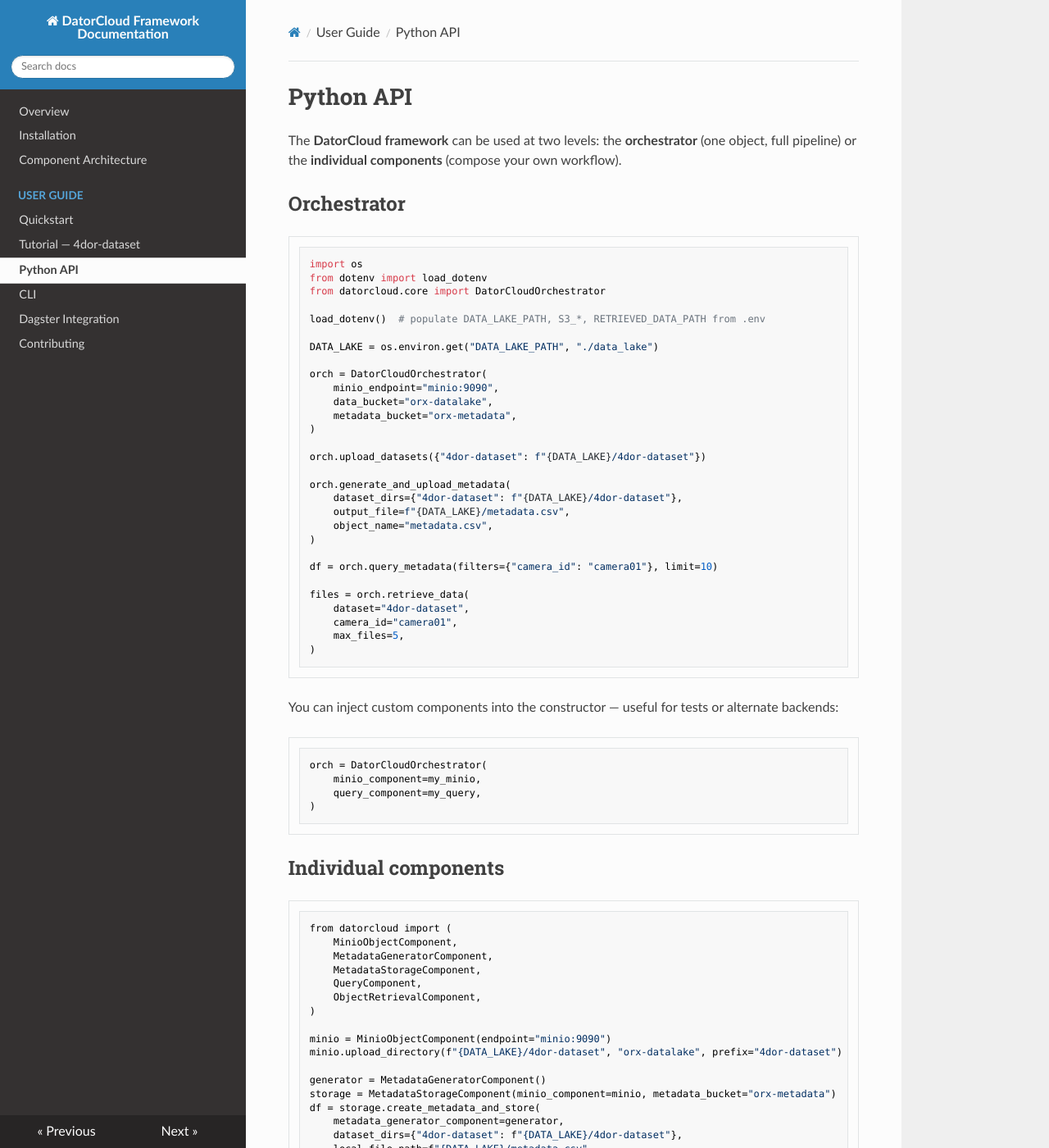
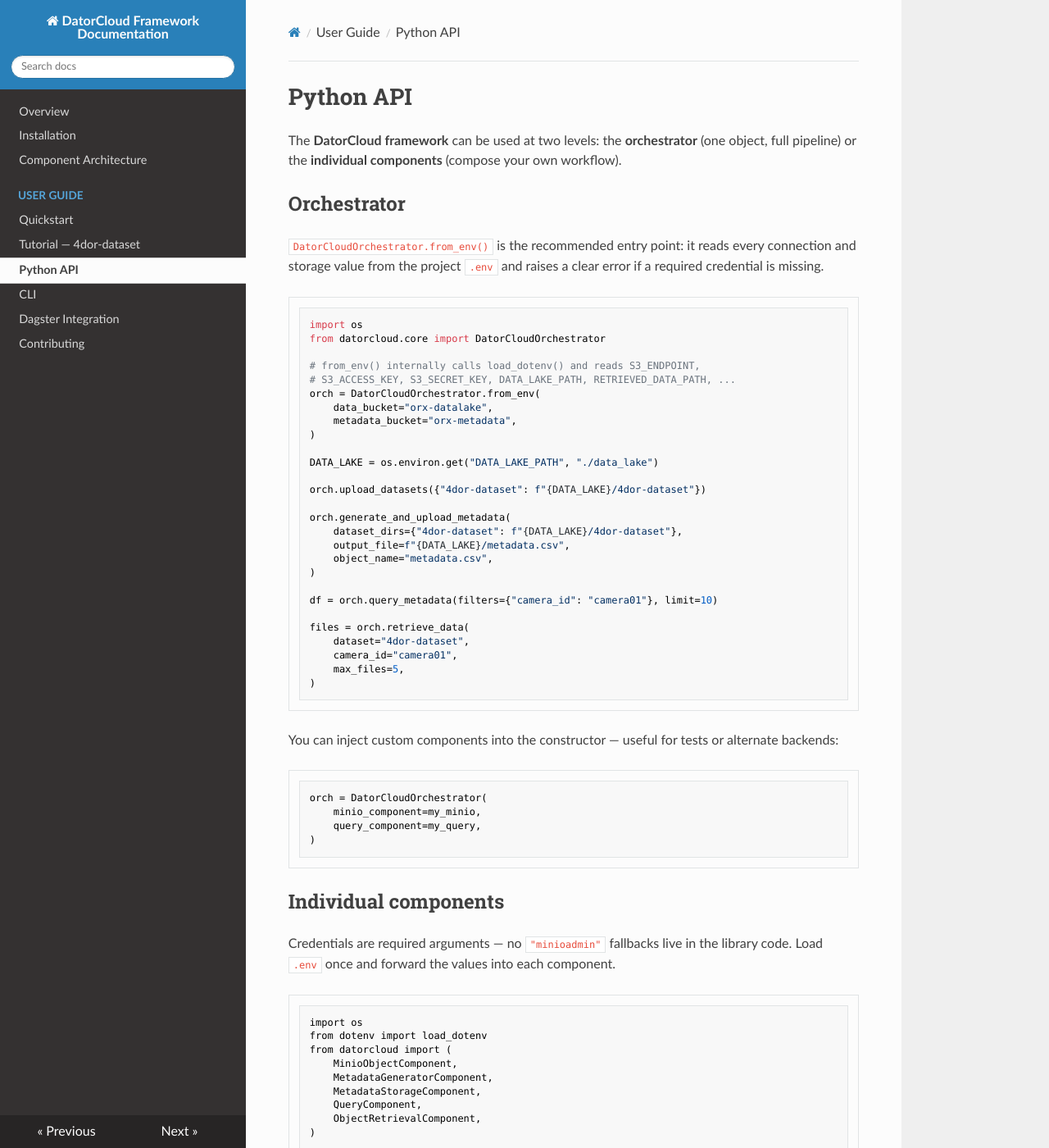
Before and after one commit to BAL-DMU/datorcloud, an MkDocs documentation site: the page built from docs/04_user_guide/python_api.md, in a window 1280 px wide and 1400 px high. Shown: the whole window at 82% size. Built offline with MkDocs 1.6.1, drawn with Linux system fonts in a browser that asks for light colours; nearby versions of some CDN libraries; some of the changed text lies outside the part shown.

Commit message:
docs: reflect env-driven credentials across README, CLI, and Python API
README and python_api.md show DatorCloudOrchestrator.from_env() and explicit os.environ reads instead of hardcoded credentials. The CLI options table flags --minio-access-key/--minio-secret-key as required (no more minioadmin fallback claim).

````diff
--- a/docs/04_user_guide/python_api.md
+++ b/docs/04_user_guide/python_api.md
@@ -6,20 +6,22 @@ own workflow).
 
 ## Orchestrator
 
+`DatorCloudOrchestrator.from_env()` is the recommended entry point: it reads
+every connection and storage value from the project `.env` and raises a clear
+error if a required credential is missing.
+
 ```python
 import os
-from dotenv import load_dotenv
 from datorcloud.core import DatorCloudOrchestrator
 
-load_dotenv()  # populate DATA_LAKE_PATH, S3_*, RETRIEVED_DATA_PATH from .env
-
-DATA_LAKE = os.environ.get("DATA_LAKE_PATH", "./data_lake")
-
-orch = DatorCloudOrchestrator(
-    minio_endpoint="minio:9090",
+# from_env() internally calls load_dotenv() and reads S3_ENDPOINT,
+# S3_ACCESS_KEY, S3_SECRET_KEY, DATA_LAKE_PATH, RETRIEVED_DATA_PATH, ...
+orch = DatorCloudOrchestrator.from_env(
     data_bucket="orx-datalake",
     metadata_bucket="orx-metadata",
 )
+
+DATA_LAKE = os.environ.get("DATA_LAKE_PATH", "./data_lake")
 
 orch.upload_datasets({"4dor-dataset": f"{DATA_LAKE}/4dor-dataset"})
 
@@ -50,7 +52,12 @@ orch = DatorCloudOrchestrator(
 
 ## Individual components
 
+Credentials are required arguments — no `"minioadmin"` fallbacks live in the
+library code. Load `.env` once and forward the values into each component.
+
 ```python
+import os
+from dotenv import load_dotenv
 from datorcloud import (
     MinioObjectComponent,
     MetadataGeneratorComponent,
@@ -59,7 +66,16 @@ from datorcloud import (
     ObjectRetrievalComponent,
 )
 
-minio = MinioObjectComponent(endpoint="minio:9090")
+load_dotenv()
+S3_ENDPOINT = os.environ.get("S3_ENDPOINT", "minio:9090")
+S3_ACCESS_KEY = os.environ["S3_ACCESS_KEY"]
+S3_SECRET_KEY = os.environ["S3_SECRET_KEY"]
+
+minio = MinioObjectComponent(
+    endpoint=S3_ENDPOINT,
+    access_key=S3_ACCESS_KEY,
+    secret_key=S3_SECRET_KEY,
+)
 minio.upload_directory(f"{DATA_LAKE}/4dor-dataset", "orx-datalake", prefix="4dor-dataset")
 
 generator = MetadataGeneratorComponent()
@@ -71,7 +87,11 @@ df = storage.create_metadata_and_store(
     object_name="metadata.csv",
 )
 
-query = QueryComponent(s3_endpoint="minio:9090")
+query = QueryComponent(
+    s3_endpoint=S3_ENDPOINT,
+    s3_access_key=S3_ACCESS_KEY,
+    s3_secret_key=S3_SECRET_KEY,
+)
 retrieval = ObjectRetrievalComponent(minio_component=minio, query_component=query)
 
 results = query.query_metadata(
````
Also changed, not shown: README.md (+17 -8 lines), docs/04_user_guide/cli.md (+2 -2 lines).
